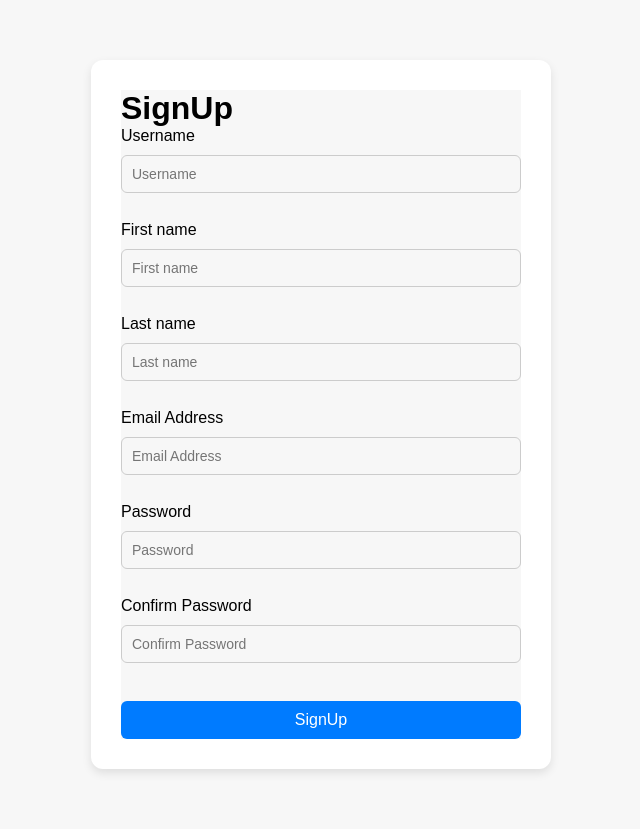
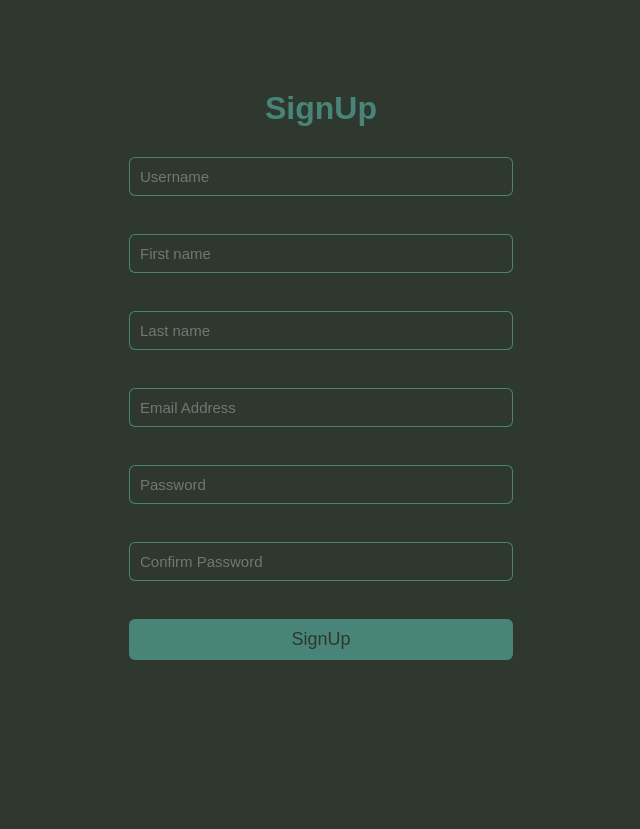
Before and after one commit to codewithash-hub/DjangoWebDev, a Django app: page /signup/ in a window 1280 px wide. Shown: the whole page, without its empty margins (319-959 px from the left). After the commit the page ends 660 px from the top, so only its background shows below. Run offline with Django 5.2, Linux system fonts and the light colour scheme.

Commit message:
adding nice styles to my login system

```diff
--- a/Login_System/login/static/login/styles.css
+++ b/Login_System/login/static/login/styles.css
@@ -2,24 +2,31 @@
     margin: 0;
     padding: 0;
     font-family: Arial, sans-serif;
-    background: #f7f7f7;
+    background: #2E382E;
     box-shadow: border-box;
 }
 
+/*
+
+Robin Egg Blue: #50C9CE
+Black Olive: #2E382E
+#E2F3F4
+#6DC7
+*/
+
 .container {
     width: 100%;
-    max-width: 400px;
+    max-width: 30%;
     margin: 60px auto;
     padding: 30px;
-    background: white;
     border-radius: 12px;
-    box-shadow: 0 4px 10px rgba(0, 0, 0, 0.1);
+    /* box-shadow: 0 4px 10px rgba(0, 0, 0, 0.1); */
 }
 
-h2 {
+h1 {
     text-align: center;
     margin-bottom: 20px;
-    color: #333;
+    color: #6DC7;
 }
 
 form {
@@ -34,27 +41,46 @@ select {
     padding: 10px;
     margin: 10px 0;
     border-radius: 6px;
-    border: 1px solid #ccc;
-    font-size: 14px;
+    border: 1px solid #6DC7;
+    font-size: 15px;
+    outline: none;
+    color: #6DC7;
 }
 
 button {
     padding: 10px;
-    background-color: #007bff;
-    color: white;
-    font-size: 16px;
+    color: #2E382E;
+    font-size: 18px;
     border: none;
+    background: #6DC7;
     border-radius: 6px;
     cursor: pointer;
     margin-top: 10px;
+    text-decoration-style: none;
+}
+
+a {
+    text-decoration: none;
+    color: #6DC7;
+    font-size: 18px;
+
+    padding: 10px;
+    color: #2E382E;
+    font-size: 18px;
+    border: none;
+    background: #6DC7;
+    border-radius: 6px;
+    cursor: pointer;
+    margin-top: 10px;
+    text-decoration-style: none;
 }
 
 button:hover {
-    background-color: #0056b3;
+    background-color: #50C9CE;
+    transition: .2s ease-in;
 }
 
-ul {
-    color: red;
-    list-style-type: none;
-    padding-left: 0;
+a:hover {
+    background-color: #50C9CE;
+    transition: .2s ease-in;
 }
--- a/Login_System/templates/login/signin.html
+++ b/Login_System/templates/login/signin.html
@@ -2,15 +2,15 @@
 
 {% block title %}SignIn{% endblock %}
 {% block content %}
-    <h3>SignIn</h3>
+    <h1>SignIn</h1>
 
     <form action='{% url 'signin' %}' method='POST'>
         {% csrf_token %}
-        <label>Username</label>
+        {% comment %} <label>Username</label> {% endcomment %}
         <input type='text' id='username' name='username' placeholder='Enter your Username' Required >
         <br>
 
-        <label>Password</label>
+        {% comment %} <label>Password</label> {% endcomment %}
         <input type='password' id='pass1' name='pass1' placeholder='Enter your Password' Required >
         <br>
 
--- a/Login_System/templates/login/signup.html
+++ b/Login_System/templates/login/signup.html
@@ -16,27 +16,27 @@
 
     <form action='{% url 'signup' %}' method='post'>
         {% csrf_token %}
-        <label>Username</label>
+        {% comment %} <label>Username</label> {% endcomment %}
         <input type='text' id='username' name='username' placeholder='Username' Required >
         <br>
 
-        <label>First name</label>
+        {% comment %} <label>First name</label> {% endcomment %}
         <input type='text' id='fname' name='fname' placeholder='First name' Required >
         <br>
 
-        <label>Last name</label>
+        {% comment %} <label>Last name</label> {% endcomment %}
         <input type='text' id='lname' name='lname' placeholder='Last name' Required >
         <br>
 
-        <label>Email Address </label>
+        {% comment %} <label>Email Address </label> {% endcomment %}
         <input type='email' id='email' name='email' placeholder='Email Address' Required >
         <br>
 
-        <label>Password</label>
+        {% comment %} <label>Password</label> {% endcomment %}
         <input type='password' id='pass1' name='pass1' placeholder='Password' Required >
         <br>
 
-        <label>Confirm Password</label>
+        {% comment %} <label>Confirm Password</label> {% endcomment %}
         <input type='password' id='pass2' name='pass2' placeholder='Confirm Password' Required >
         <br>
 
```
Also changed, not shown: Login_System/templates/login/index.html (+5 -3 lines), Login_System/db.sqlite3, 1 other file.
